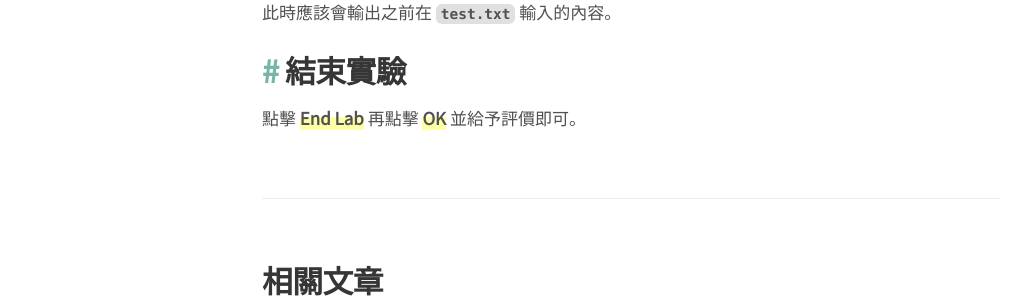
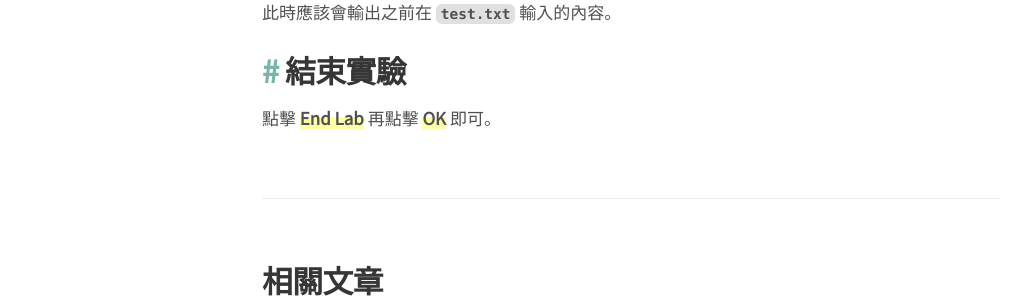
Before and after one commit to JHTNT/JHTNT, a Jekyll site: the page built from _posts/2021-06-01-qwik120-1.md, in a window 1280 px wide and 900 px high, scrolled down 8542 px. Shown: the part 544-844 px from the top of the window, without its empty margins (9-1040 px from the left). Built offline with Jekyll 4.4.1, drawn with Linux system fonts in a browser that asks for light colours.

Commit message:
Update 2021-06-01-qwik120-1.md

```diff
--- a/_posts/2021-06-01-qwik120-1.md
+++ b/_posts/2021-06-01-qwik120-1.md
@@ -217,4 +217,4 @@ cat test.txt
 
 ### 結束實驗
 
-點擊 **End Lab** 再點擊 **OK** 並給予評價即可。
+點擊 **End Lab** 再點擊 **OK** 即可。
```
